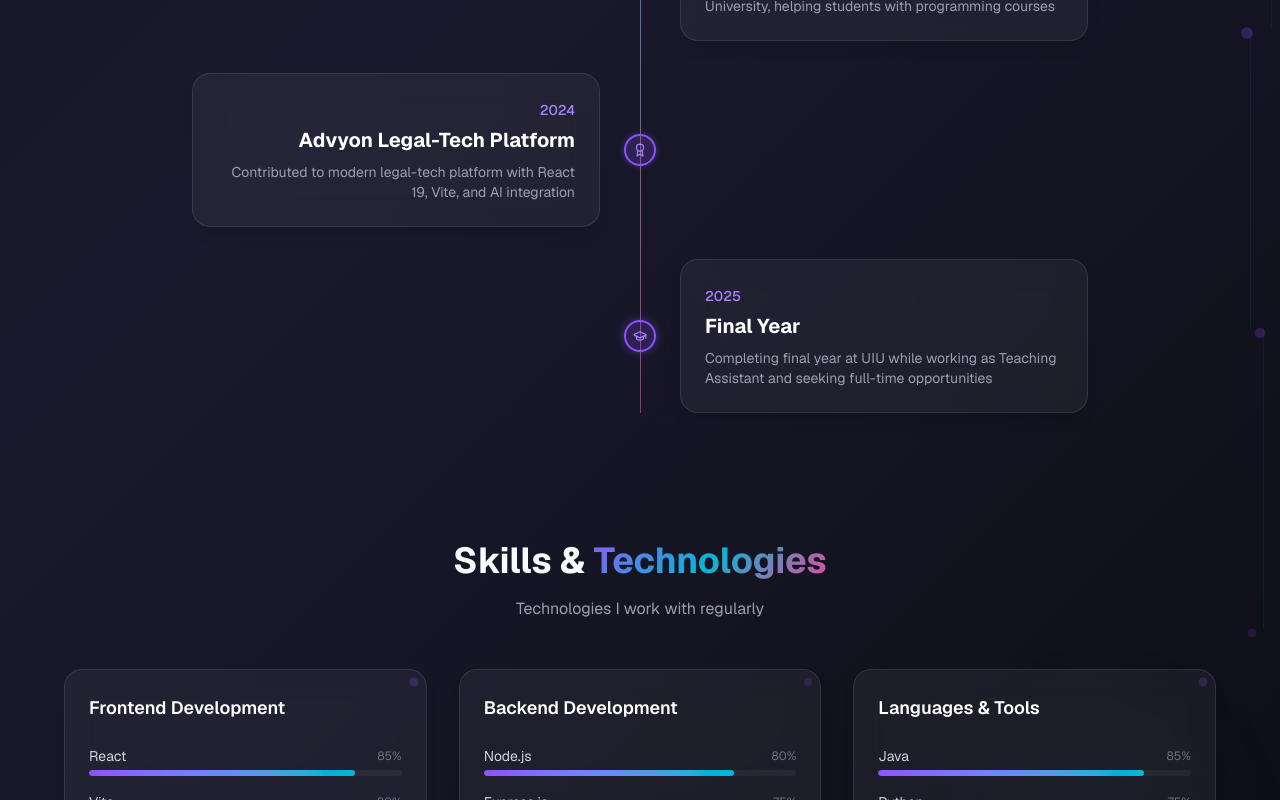
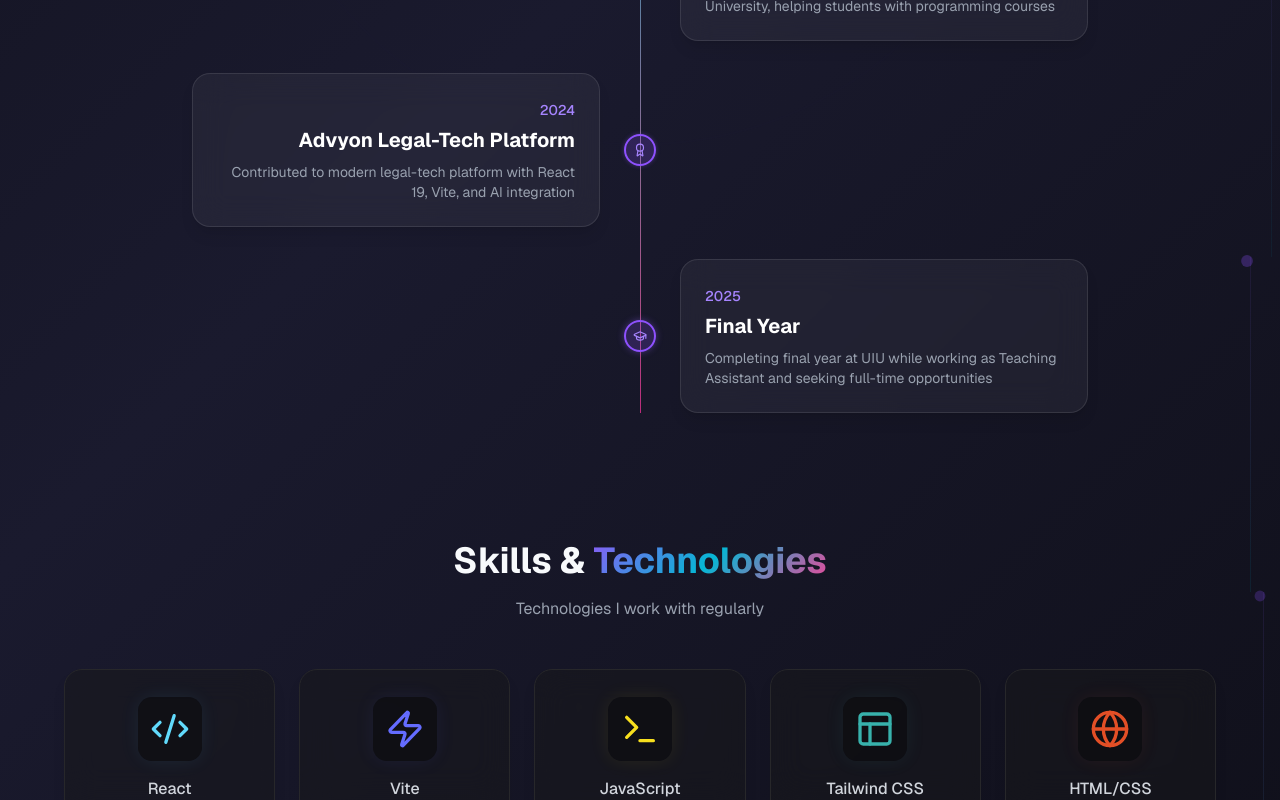
Before and after one commit to AbuBakar223200/portfolio-app, a Next.js app: page /about in a window 1280 px wide. Shown: the part 2000-2800 px from the top of the page. Built offline with nearby package versions, Linux system fonts and the light colour scheme.

Commit message:
feat: add About page with personal details, skills, timeline, and interactive UI elements.

```diff
--- a/src/app/about/page.tsx
+++ b/src/app/about/page.tsx
@@ -1,7 +1,12 @@
 "use client";
 
-import { motion } from "framer-motion";
-import { MapPin, GraduationCap, Briefcase, Award, User } from "lucide-react";
+import { motion, useMotionValue, useSpring } from "framer-motion";
+import {
+  MapPin, GraduationCap, Briefcase, Award, User,
+  Code2, Server, Database, Globe, Terminal, Cpu,
+  Layout, Box, Layers, GitBranch, TerminalSquare, Figma,
+  Zap, Key, Coffee
+} from "lucide-react";
 import { GlassCard } from "@/components/ui/glass-card";
 import { SectionWrapper } from "@/components/ui/section-wrapper";
 import { siteConfig } from "@/config/site";
@@ -9,26 +14,26 @@ import type { Skill, TimelineItem } from "@/types";
 
 const skills: Skill[] = [
   // Frontend
-  { name: "React", category: "frontend", level: 85 },
-  { name: "Vite", category: "frontend", level: 80 },
-  { name: "JavaScript", category: "frontend", level: 90 },
-  { name: "Tailwind CSS", category: "frontend", level: 85 },
-  { name: "HTML/CSS", category: "frontend", level: 95 },
-  { name: "Framer Motion", category: "frontend", level: 70 },
+  { name: "React", category: "frontend", level: 90, icon: Code2 },
+  { name: "Vite", category: "frontend", level: 85, icon: Zap },
+  { name: "JavaScript", category: "frontend", level: 90, icon: Terminal },
+  { name: "Tailwind CSS", category: "frontend", level: 95, icon: Layout },
+  { name: "HTML/CSS", category: "frontend", level: 95, icon: Globe },
+  { name: "Framer Motion", category: "frontend", level: 75, icon: Layers },
   // Backend
-  { name: "Node.js", category: "backend", level: 80 },
-  { name: "Express.js", category: "backend", level: 75 },
-  { name: "MongoDB", category: "backend", level: 70 },
-  { name: "REST APIs", category: "backend", level: 80 },
-  { name: "JWT Auth", category: "backend", level: 75 },
-  { name: "Zustand", category: "backend", level: 70 },
+  { name: "Node.js", category: "backend", level: 80, icon: Server },
+  { name: "Express.js", category: "backend", level: 80, icon: Box },
+  { name: "MongoDB", category: "backend", level: 75, icon: Database },
+  { name: "REST APIs", category: "backend", level: 85, icon: Globe },
+  { name: "JWT Auth", category: "backend", level: 80, icon: Key },
+  { name: "Zustand", category: "backend", level: 70, icon: Database },
   // Languages & Tools
-  { name: "Java", category: "tools", level: 85 },
-  { name: "Python", category: "tools", level: 75 },
-  { name: "C++", category: "tools", level: 80 },
-  { name: "Git & GitHub", category: "tools", level: 85 },
-  { name: "VS Code", category: "tools", level: 90 },
-  { name: "Figma", category: "tools", level: 65 },
+  { name: "Java", category: "tools", level: 80, icon: Coffee },
+  { name: "Python", category: "tools", level: 75, icon: TerminalSquare },
+  { name: "C++", category: "tools", level: 70, icon: Cpu },
+  { name: "Git & GitHub", category: "tools", level: 85, icon: GitBranch },
+  { name: "VS Code", category: "tools", level: 95, icon: Terminal },
+  { name: "Figma", category: "tools", level: 60, icon: Figma },
 ];
 
 const timeline: TimelineItem[] = [
@@ -81,6 +86,46 @@ const timelineIcons = {
   work: Briefcase,
   achievement: Award,
 };
+
+// Helper to get skill label
+function getSkillLabel(level: number) {
+  if (level >= 90) return "Expert";
+  if (level >= 80) return "Advanced";
+  if (level >= 60) return "Intermediate";
+  return "Familiar";
+}
+
+// Holographic card effect
+function HolographicCard({ children, className }: { children: React.ReactNode; className?: string }) {
+  const x = useMotionValue(0);
+  const y = useMotionValue(0);
+  const rotateX = useSpring(0, { stiffness: 300, damping: 30 });
+  const rotateY = useSpring(0, { stiffness: 300, damping: 30 });
+
+  const handleMouseMove = (e: React.MouseEvent<HTMLDivElement>) => {
+    const rect = e.currentTarget.getBoundingClientRect();
+    const centerX = rect.left + rect.width / 2;
+    const centerY = rect.top + rect.height / 2;
+    rotateX.set((e.clientY - centerY) / 20);
+    rotateY.set((centerX - e.clientX) / 20);
+  };
+
+  const handleMouseLeave = () => {
+    rotateX.set(0);
+    rotateY.set(0);
+  };
+
+  return (
+    <motion.div
+      style={{ x, y, rotateX, rotateY, transformPerspective: 1000 }}
+      onMouseMove={handleMouseMove}
+      onMouseLeave={handleMouseLeave}
+      className={className}
+    >
+      {children}
+    </motion.div>
+  );
+}
 
 // UNIQUE - DNA Helix Animation (bio/personal theme)
 function DNAHelix() {
@@ -494,65 +539,83 @@ export default function AboutPage() {
             <p className="text-gray-400">Technologies I work with regularly</p>
           </motion.div>
 
-          <div className="grid md:grid-cols-3 gap-8">
-            {(["frontend", "backend", "tools"] as const).map((category, catIndex) => (
+          <div className="grid grid-cols-2 md:grid-cols-4 lg:grid-cols-5 gap-6">
+            {skills.map((skill, index) => {
+              const Icon = skill.icon;
+              // Define brand colors
+              const getColor = (name: string) => {
+                const colors: Record<string, string> = {
+                  'React': '#61DAFB',
+                  'Vite': '#646CFF',
+                  'JavaScript': '#F7DF1E',
+                  'Tailwind CSS': '#38B2AC',
+                  'HTML/CSS': '#E34F26',
+                  'Framer Motion': '#E10098',
+                  'Node.js': '#339933',
+                  'Express.js': '#000000',
+                  'MongoDB': '#47A248',
+                  'REST APIs': '#0096FF',
+                  'JWT Auth': '#D63AFF',
+                  'Zustand': '#443E38',
+                  'Java': '#ED8B00',
+                  'Python': '#3776AB',
+                  'C++': '#00599C',
+                  'Git & GitHub': '#F05032',
+                  'VS Code': '#007ACC',
+                  'Figma': '#F24E1E',
+                };
+                return colors[name] || '#8b5cf6';
+              };
+
+              const color = getColor(skill.name);
+
+              return (
                 <motion.div
-                key={category}
-                initial={{ opacity: 0, y: 30 }}
+                  key={skill.name}
+                  initial={{ opacity: 0, y: 20 }}
                   whileInView={{ opacity: 1, y: 0 }}
                   viewport={{ once: false }}
-                transition={{ duration: 0.5, delay: catIndex * 0.1 }}
-                whileHover={{ y: -5 }}
+                  transition={{ delay: index * 0.05 }}
+                  whileHover={{ y: -10 }}
+                  className="group"
                 >
-                <GlassCard className="p-6 h-full relative overflow-hidden">
-                  {/* Neural node decoration */}
-                  <motion.div
-                    className="absolute top-2 right-2 w-2 h-2 rounded-full bg-violet-500/40"
-                    animate={{ scale: [1, 1.5, 1], opacity: [0.4, 0.8, 0.4] }}
-                    transition={{ duration: 2, repeat: Infinity, delay: catIndex * 0.3 }}
+                  <GlassCard className="p-6 flex flex-col items-center justify-center gap-4 text-center h-40 relative overflow-hidden bg-zinc-900/50 hover:bg-zinc-800/80 transition-colors border-zinc-800">
+                     {/* Glow effect on hover */}
+                    <div
+                      className="absolute inset-0 opacity-0 group-hover:opacity-20 transition-opacity duration-500"
+                      style={{ background: `radial-gradient(circle at center, ${color}, transparent 70%)` }}
                     />
 
-                  <h3 className="text-lg font-semibold text-white mb-6">
-                    {categoryLabels[category]}
-                  </h3>
-                  <div className="space-y-4">
-                    {skills
-                      .filter((skill) => skill.category === category)
-                      .map((skill, index) => (
-                        <motion.div
-                          key={skill.name}
-                          initial={{ opacity: 0, x: -20 }}
-                          whileInView={{ opacity: 1, x: 0 }}
-                          viewport={{ once: false }}
-                          transition={{ delay: index * 0.05 }}
-                        >
-                          <div className="flex justify-between items-center mb-1">
-                            <span className="text-sm text-gray-300">
-                              {skill.name}
-                            </span>
-                            <span className="text-xs text-gray-500">
-                              {skill.level}%
-                            </span>
-                          </div>
-                          <div className="h-1.5 bg-white/5 rounded-full overflow-hidden">
-                            <motion.div
-                              className="h-full bg-gradient-to-r from-violet-500 to-cyan-500 rounded-full"
-                              initial={{ width: 0 }}
-                              whileInView={{ width: `${skill.level}%` }}
-                              viewport={{ once: false }}
-                              transition={{
-                                duration: 1,
-                                delay: index * 0.05,
-                                ease: "easeOut",
+                    {/* Side Glow Border */}
+                    <div
+                      className="absolute inset-0 rounded-xl border opacity-0 group-hover:opacity-100 transition-opacity duration-300 pointer-events-none"
+                      style={{
+                        borderColor: color,
+                        boxShadow: `0 0 20px ${color}40, inset 0 0 10px ${color}20`
                       }}
                     />
+
+                    <div
+                      className="p-3 rounded-xl bg-zinc-950/50 relative z-10 transition-transform duration-300 group-hover:scale-110"
+                      style={{ boxShadow: `0 0 20px ${color}15` }}
+                    >
+                      <Icon size={40} style={{ color: color }} />
                     </div>
-                        </motion.div>
-                      ))}
+
+                    <h3 className="font-medium text-gray-300 group-hover:text-white transition-colors relative z-10">
+                      {skill.name}
+                    </h3>
+
+                    {/* Level Badge (Optional, small) */}
+                    <div className="absolute top-2 right-2 opacity-0 group-hover:opacity-100 transition-opacity duration-300">
+                       <span className="text-[10px] px-2 py-0.5 rounded-full bg-white/10 text-gray-400 font-mono">
+                         {getSkillLabel(skill.level)}
+                       </span>
                     </div>
                   </GlassCard>
                 </motion.div>
-            ))}
+              );
+            })}
           </div>
         </div>
       </SectionWrapper>
--- a/src/types/index.ts
+++ b/src/types/index.ts
@@ -15,7 +15,7 @@ export interface Skill {
   name: string;
   category: "frontend" | "backend" | "tools" | "other";
   level: number; // 1-100
-  icon?: string;
+  icon?: any;
 }
 
 export interface ContactFormData {
```
Lines whose indentation alone changed are shown as unchanged.
